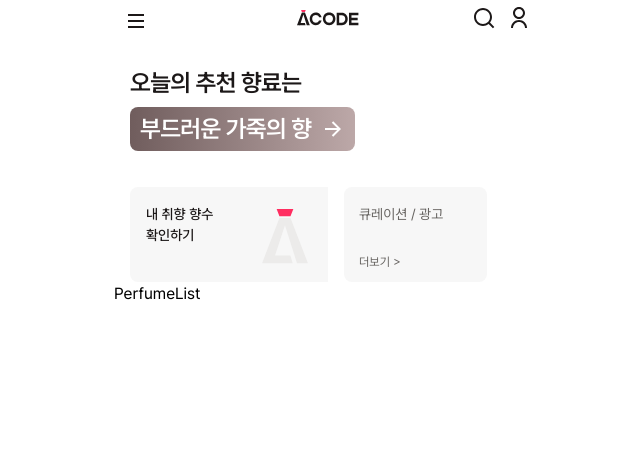
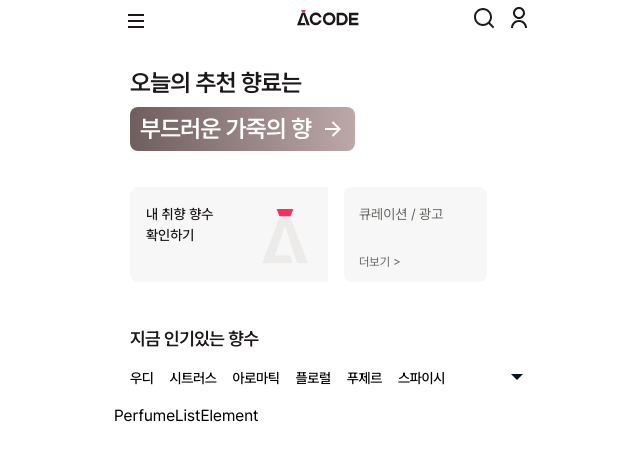
Before and after one commit to team-acode/sniff-client, a Next.js app: page / in a window 1280 px wide. Shown: the top 460 px of the page, without its empty margins (311-951 px from the left). Built offline with nearby package versions, Linux system fonts and the light colour scheme.

Commit message:
style: 향수 카테고리 바 기본 스타일 적용

```diff
--- /dev/null
+++ b/components/home/PerfumeCategoryBar.tsx
@@ -0,0 +1,43 @@
+'use client';
+
+import { ArrowDownIcon } from '@/public/images';
+import React from 'react';
+
+const CATEGORIES_1 = [
+  '우디',
+  '시트러스',
+  '아로마틱',
+  '플로럴',
+  '푸제르',
+  '스파이시',
+];
+
+const CATEGORIES_2 = [
+  '푸르티',
+  '시프레',
+  '알데히드',
+  '레더',
+  '그린',
+  '오리엔탈',
+];
+
+const PerfumeCategoryBar = () => {
+  return (
+    <ul className="mb-3.5 flex ml-4 relative">
+      {CATEGORIES_1.map((category) => (
+        <li key={category} className="mr-4">
+          <button
+            className={`text-[14px] font-medium leading-[21px] tracking-[-0.35px]`}
+          >
+            {category}
+          </button>
+        </li>
+      ))}
+      <button className="">
+        <ArrowDownIcon className="absolute right-0 bottom-[2px]" />
+      </button>
+    </ul>
+  );
+};
+
+export default PerfumeCategoryBar;
--- a/components/home/PerfumeList.tsx
+++ b/components/home/PerfumeList.tsx
@@ -1,5 +1,20 @@
+import PerfumeCategoryBar from '@/components/home/PerfumeCategoryBar';
+import PerfumeListElement from '@/components/home/PerfumeListElement';
+
 const PerfumeList = () => {
-  return <div>PerfumeList</div>;
+  return (
+    <div className="mt-[43px]">
+      <div className="flex ml-4 mr-[15px] mb-3.5">
+        <h3 className="text-[18px] font-semibold tracking-[-0.45px] text-acodeblack">
+          지금 인기있는 향수
+        </h3>
+      </div>
+      <PerfumeCategoryBar />
+      <ul className="">
+        <PerfumeListElement />
+      </ul>
+    </div>
+  );
 };
 
 export default PerfumeList;
--- a/public/images/index.ts
+++ b/public/images/index.ts
@@ -7,4 +7,7 @@ export { default as Onboarding } from './onboarding.svg';
 export { default as UserIcon } from './user-icon.svg';
 export { default as SearchIcon } from './search-icon.svg';
 export { default as MenuIcon } from './menu-icon.svg';
+
 export { default as ArrowRightIcon } from './arrow-right-icon.svg';
+export { default as ArrowUpIcon } from './arrow-up-icon.svg';
+export { default as ArrowDownIcon } from './arrow-down-icon.svg';
```
Also changed, not shown: public/images/arrow-down-icon.svg (added), public/images/arrow-up-icon.svg (added).
